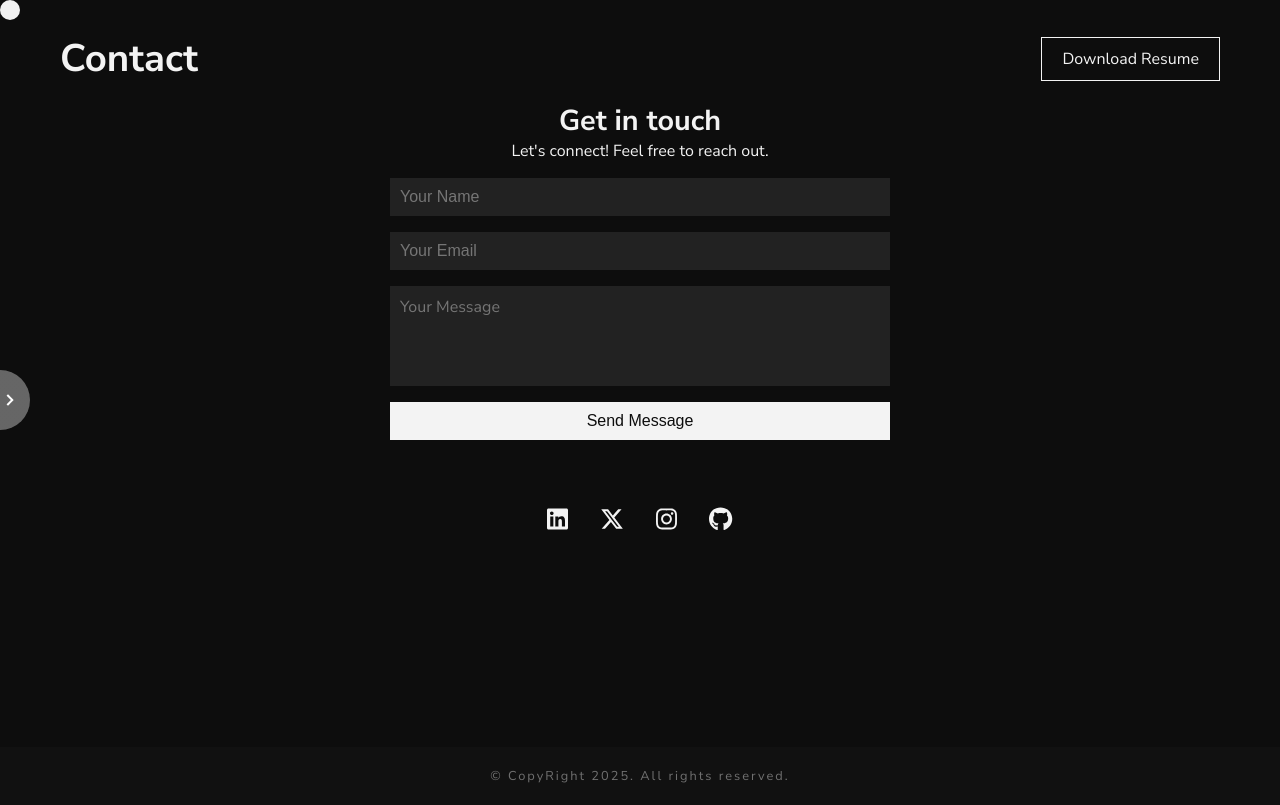
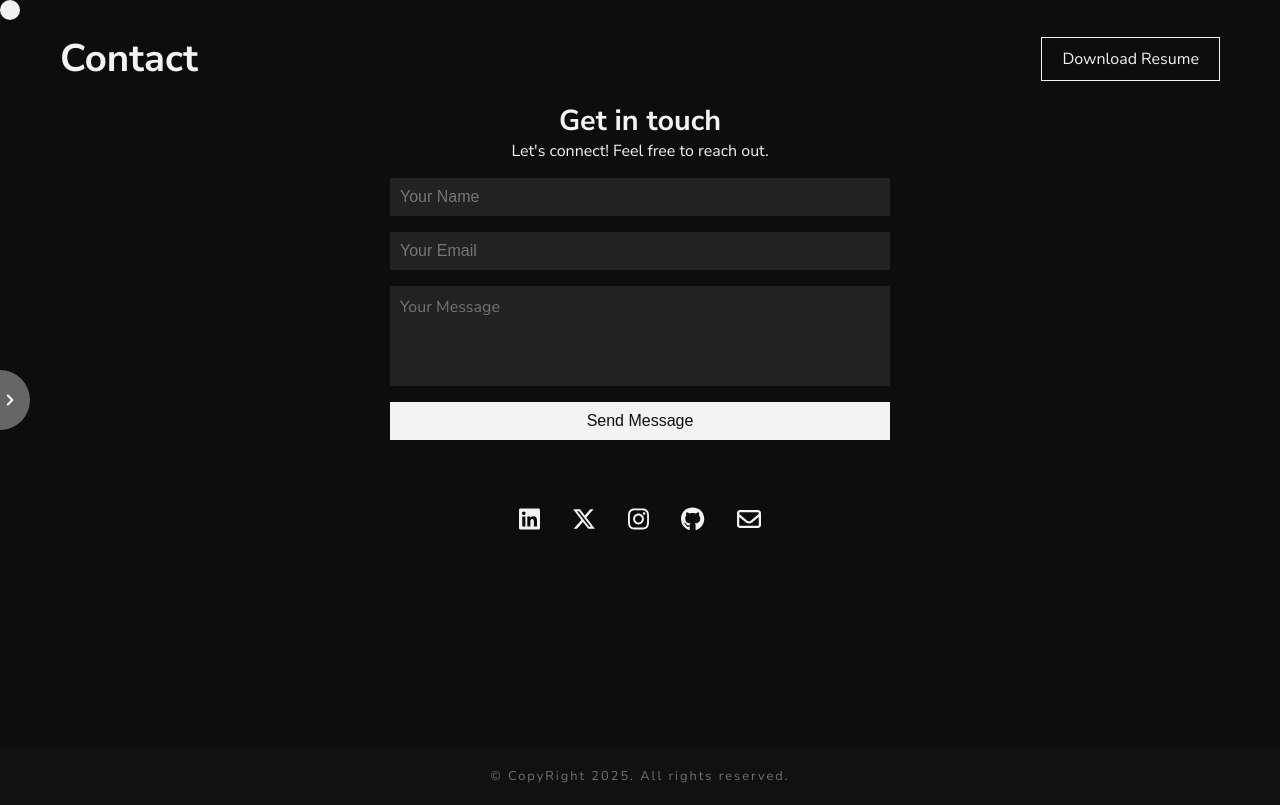
Before and after one commit to Swagat003/Portfolio_NEW, a React (Vite) app: page /contact in a window 1280 px wide. Built offline with nearby package versions, Linux system fonts and the light colour scheme.

Commit message:
email added to contact page

```diff
--- a/src/components/Home.jsx
+++ b/src/components/Home.jsx
@@ -9,6 +9,7 @@ import { FontAwesomeIcon } from "@fortawesome/react-fontawesome";
 import { faGithub } from "@fortawesome/free-brands-svg-icons";
 import { faLinkedin } from "@fortawesome/free-brands-svg-icons";
 import { faInstagram } from "@fortawesome/free-brands-svg-icons";
+import { Link } from 'react-router-dom'
 
 
 function Home() {
@@ -191,11 +192,11 @@ function Home() {
                     />
                   </span>
                 </motion.h2>
-                <a href="mailto:swagat.pritam.2003@gmail.com" target='_blank'>
+                <Link to="/contact">
                   <StarBorder id="home-button" className='btn-hovered'>
                     <ShinyText text="CONTACT ME!" />
                   </StarBorder>
-                </a>
+                </Link>
               </motion.div>
               <motion.div id="home-content-right" className='image'
                 initial={{ opacity: 0, x: 50 }}
--- a/src/routes/contact/Contact.jsx
+++ b/src/routes/contact/Contact.jsx
@@ -7,6 +7,7 @@ import './Contact.scss';
 import { FontAwesomeIcon } from '@fortawesome/react-fontawesome';
 import { faGithub, faInstagram, faLinkedin, faXTwitter } from '@fortawesome/free-brands-svg-icons';
 import Stairs from '../../components/Stairs';
+import { faEnvelope } from '@fortawesome/free-regular-svg-icons';
 
 function Contact() {
   const [loading, setLoading] = useState(false);
@@ -152,6 +153,14 @@ function Contact() {
                 >
                   <FontAwesomeIcon icon={faGithub} />
                 </a>
+                <a
+                  href="mailto:swagat.pritam.2003@gmail.com"
+                  target="_blank"
+                  rel="noopener noreferrer"
+                  className="social-link"
+                >
+                  <FontAwesomeIcon icon={faEnvelope} />
+                </a>
               </div>
             </div>
           </div>
```
